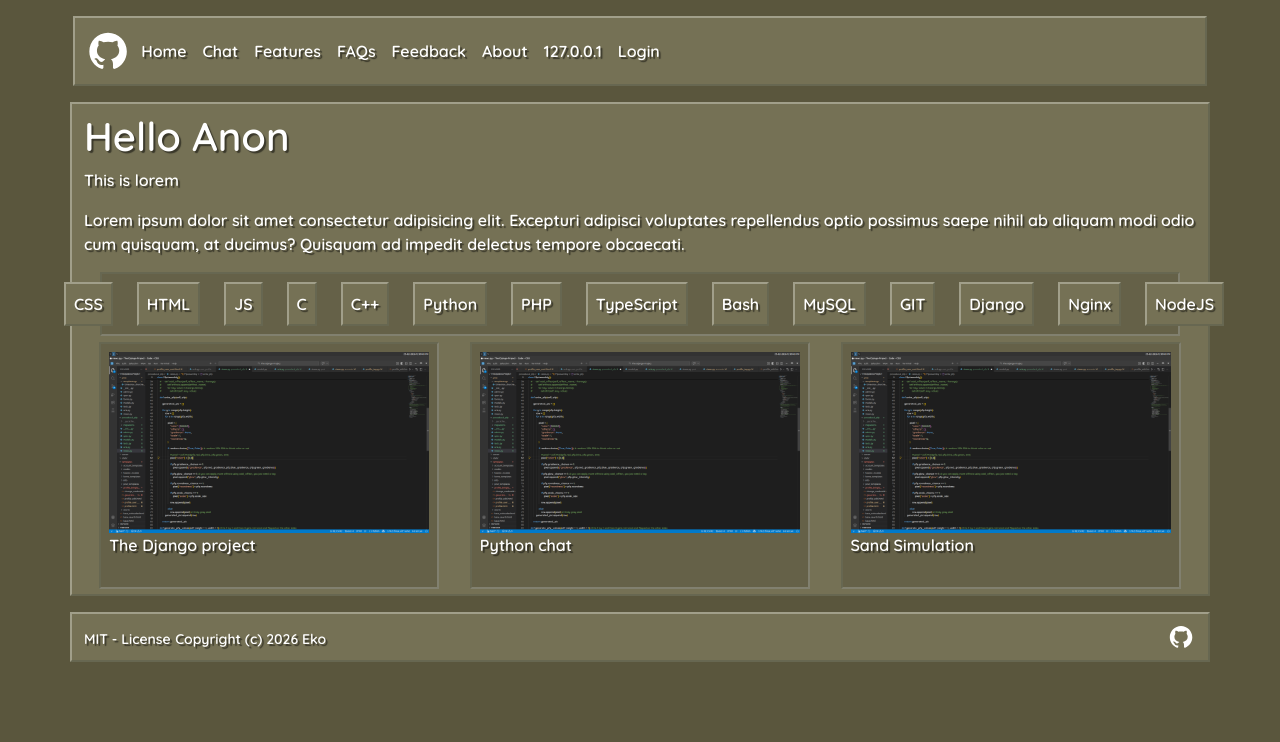
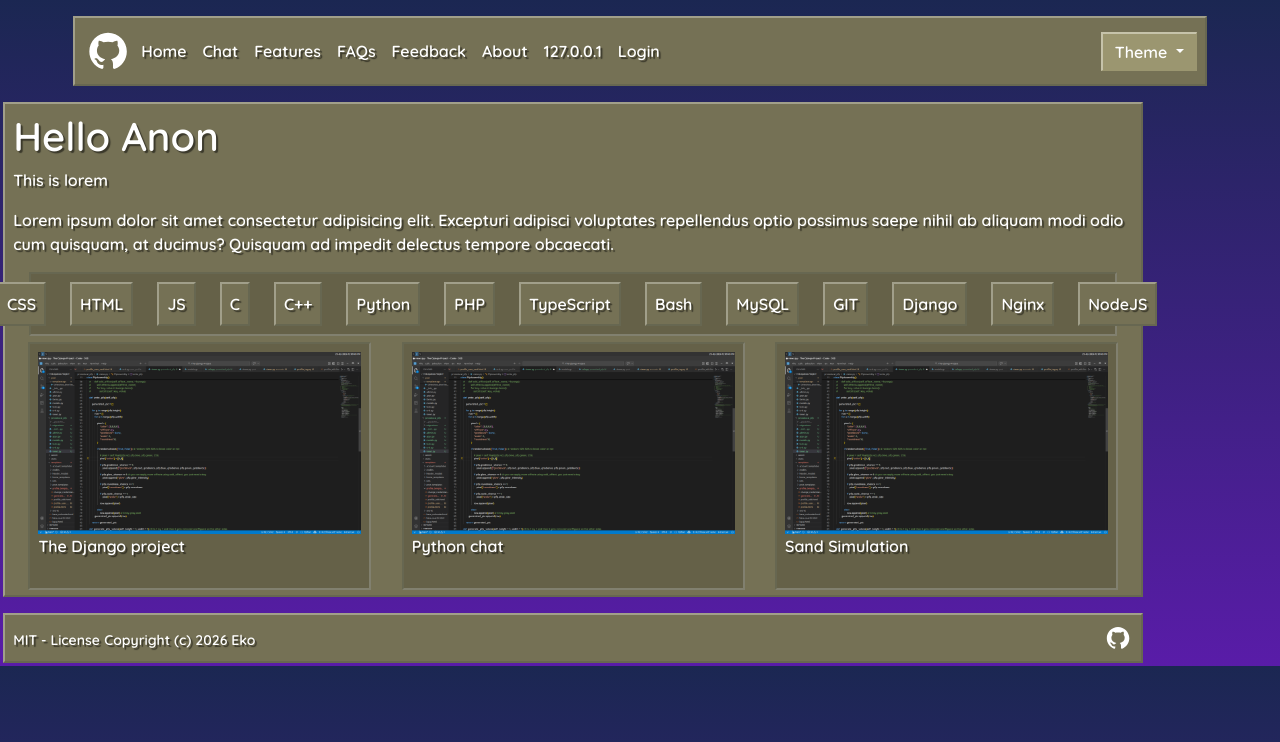
Before and after one commit to zekaekop/Portfolio, a Django app: page / in a window 1280 px wide. Shown: the top 742 px of the page. Run offline with Django 5.2, Linux system fonts and the light colour scheme; data comes from the database, SQL or seed files in the repository; data that the repository does not hold is empty; some libraries are stand-ins or nearby versions.

Commit message:
it works kinda, the js is broken for sure

```diff
--- a/static/css/base.css
+++ b/static/css/base.css
@@ -3,12 +3,12 @@
     font-weight: 600 !important;
 }
 
-
 body{
-    background-color:#5a563d !important;
-    /* background-image: var(--bg-image);
+    /* background-color:#5a563d !important; */
+    /* background-image: var(--bg-image); */
     background-size: cover;
-    background-repeat: no-repeat;  */
+    background-repeat: no-repeat;
+    background: var(--bg-color) !important;
 }
 
 .header-gradient{
@@ -134,11 +134,6 @@ input::placeholder {
     background-color: rgb(44, 44, 44);
 }
 
-.tags{
-    /* event tags */
-    background-color: red;
-}
-
 .shadow-text{
     text-shadow: 3px 3px 3px black;
 }
--- /dev/null
+++ b/static/css/theme.css
@@ -0,0 +1,97 @@
+/* The variables for the website theme Ex: light mode and dark mode*/
+/* You can find the icon variables in the base html files, these variables get assigned in icons.css*/
+
+:root[data-theme="light"]{ /*Handles dark and light mode*/
+    --bg-color: linear-gradient(rgb(27, 39, 82), rgb(89, 28, 168));
+    --bg-secondary-color: rgba(230, 230, 230, 0.3);
+    --bg-border-color: rgb(200, 200, 200);
+    --text-color: rgb(5, 5, 5);
+    --text-color-faded: rgba(5, 5, 5, 0.5);
+    --text-color-faded: rgba(5, 5, 5, 0.5);
+
+    --shadow-color-08: rgba(0, 0, 0, 0.8);
+    --shadow-color-04: rgba(0, 0, 0, 0.4);
+    --shadow-color-02: rgba(0, 0, 0, 0.2);
+
+    --transparent: rgba(0, 0, 0, 0);
+
+    --button-disabled: #8a8a8a;
+    --button-disabled-hover: #7c7c7c;
+    --button-disabled-active: #505050;
+
+    --button-border-color: rgb(180, 180, 180);
+    --button-border-color-hover: rgb(200, 200, 200);
+
+    --button-primary-color-hover: rgb(255, 255, 255);
+    --button-primary-color: rgb(245, 245, 245);
+
+    --navbar-gradient: linear-gradient(rgb(45, 45, 45, 0.6) 80%, #ffffff00 90%);
+    --paginator-gradient: linear-gradient(#ffffff00, #ffffff);
+
+    --bg-txtbox-color: rgb(245, 245, 245);
+    --txtbox-border-color: rgb(220, 220, 220);
+    --bg-txtbox-color-focused: rgb(255, 255, 255);
+    --txtbox-border-color-focused: rgb(240, 240, 240);
+}
+:root[data-theme="dark"]{
+    --bg-color: rgb(45, 45, 45);
+    --bg-secondary-color: rgb(75, 75, 75,0.3);
+    --bg-border-color: rgb(75, 75, 75);
+    --text-color: rgb(255, 255, 255);
+    --text-color-faded: rgb(255, 255, 255, 0.5);
+
+    --shadow-color-04: rgb(0, 0, 0);
+    --shadow-color-02: rgba(0, 0, 0, 0.5);
+
+    --transparent: rgba(0, 0, 0, 0);
+
+    --button-disabled: #4a4a4a;
+    --button-disabled-hover: #5a5a5a;
+    --button-disabled-active: #707070;
+
+    --button-border-color: rgb(80, 80, 80);
+    --button-border-color-hover: rgb(100, 100, 100);
+
+    --button-primary-color: rgba(45, 45, 45);
+    --button-primary-color-hover: rgb(70, 70, 70);
+
+    --navbar-gradient: linear-gradient(rgb(45, 45, 45,0.6) 80%, rgba(0, 0, 0, 0) 90%);
+    --paginator-gradient: linear-gradient(rgba(0, 0, 0, 0), rgb(0, 0, 0));
+
+    --bg-txtbox-color: rgba(45, 45, 45);
+    --txtbox-border-color: rgb(70, 70, 70);
+    --bg-txtbox-color-focused: rgba(60,60,60);
+    --txtbox-border-color-focused: rgb(80, 80, 80);
+}
+
+/* Old dark theme
+:root[data-theme="dark"]{
+    --bg-color: rgb(25, 25, 25);
+    --bg-secondary-color: rgb(35, 35, 35,0.3);
+    --bg-border-color: rgb(45, 45, 45);
+    --text-color: rgb(255, 255, 255);
+
+    --shadow-color-04: rgb(0, 0, 0);
+    --shadow-color-02: rgba(0, 0, 0, 0.5);
+
+    --transparent: rgba(0, 0, 0, 0);
+
+    --button-disabled: #4a4a4a;
+    --button-disabled-hover: #5a5a5a;
+    --button-disabled-active: #707070;
+
+    --button-border-color: rgb(60, 60, 60);
+    --button-border-color-hover: rgb(80, 80, 80);
+
+    --button-primary-color: rgba(30, 30, 30);
+    --button-primary-color-hover: rgb(60, 60, 60);
+
+    --navbar-gradient: linear-gradient(rgb(25, 25, 25) 80%, rgba(0, 0, 0, 0) 90%);
+    --paginator-gradient: linear-gradient(rgba(0, 0, 0, 0), rgb(0, 0, 0));
+
+    --bg-txtbox-color: rgba(30, 30, 30);
+    --txtbox-border-color: rgb(60, 60, 60);
+    --bg-txtbox-color-focused: rgba(40, 40, 40);
+    --txtbox-border-color-focused: rgb(70, 70, 70);
+}
+*/
--- /dev/null
+++ b/static/js/theme.js
@@ -0,0 +1,27 @@
+const root = document.documentElement;
+
+const theme = localStorage.getItem("theme");
+
+if (theme) {
+    root.setAttribute("data-theme", theme);
+} else {
+    const prefersDark = window.matchMedia("(prefers-color-scheme: dark)").matches;
+    const systemtheme = prefersDark ? "dark" : "light";
+
+    // apply
+    root.setAttribute("data-theme", systemtheme);
+    // save
+    localStorage.setItem("theme", systemtheme);
+}
+
+document.getElementById("theme-toggle").addEventListener("click", () => {
+
+
+});
+
+$('#theme_menu li').click(function(){
+    $('#theme_used').html($(this).text() + '<span class="caret"></span>')
+    const newtheme = $('#theme_menu li').getAttribute("data-theme");
+    root.setAttribute("data-theme", newtheme);
+    localStorage.setItem("theme", newtheme);
+})
--- a/templates/base.html
+++ b/templates/base.html
@@ -4,18 +4,19 @@
 <head>
     <meta charset="UTF-8">
     <meta name="viewport" content="width=device-width, initial-scale=1.0">
+    <link rel="stylesheet" href="{% static 'css/bootstrap.min.css' %}">
     <link rel="stylesheet" href="{% static 'css/base.css' %}">
-    <link rel="stylesheet" href="{% static 'css/bootstrap.min.css' %}">
+    <link rel="stylesheet" href="{% static 'css/theme.css' %}">
     <link href="https://fonts.googleapis.com/css2?family=Quicksand:wght@300..700&display=swap" rel="stylesheet"> <!-- Quicksand Font -->
     <title>Eko</title>
 </head>
 
 <style>
 
-:root{
-    /* This works */
-    /* --bg-image: url("{% static '/img/example.png' %}");  */
-}
+/* :root{
+    This works
+    --bg-image: url("{% static '/img/example.png' %}");
+} */
 
 </style>
 
--- a/templates/navbar.html
+++ b/templates/navbar.html
@@ -21,3 +21,17 @@
     {% endif %}
 
 </ul>
+
+        <div class="dropdown">
+            <button class="btn btn-primary dropdown-toggle" type="button" data-bs-toggle="dropdown" aria-expanded="false">
+                <span id="theme_used">Theme</span>
+            </button>
+            <ul class="dropdown-menu" id="theme_menu">
+                <li><a class="dropdown-item" href="#">Default</a></li>
+                <li><a class="dropdown-item" href="#">Light</a></li>
+                <li><a class="dropdown-item" href="#">Steam Old</a></li>
+                <li><a class="dropdown-item" href="#">Frutiger Aero</a></li>
+            </ul>
+        </div>
+
+    <script src="{% static 'js/theme.js' %}"></script>
```
